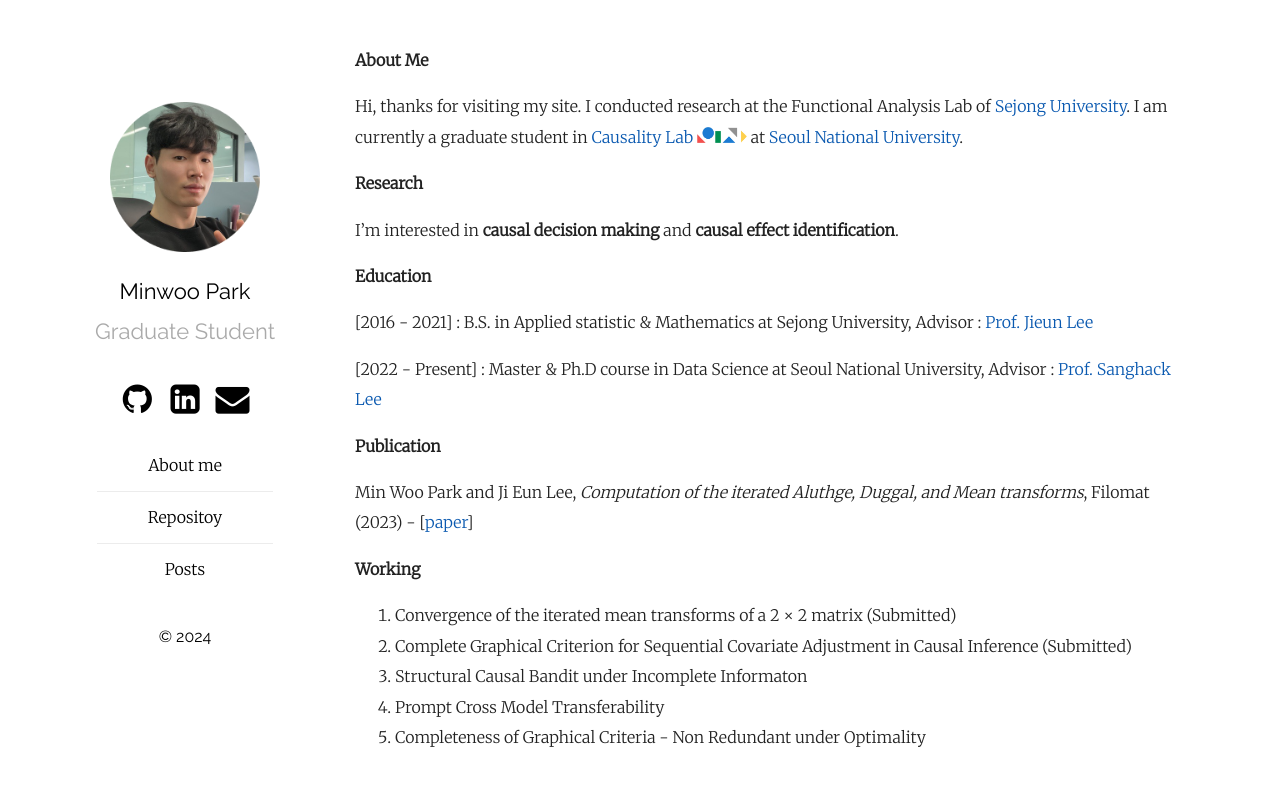
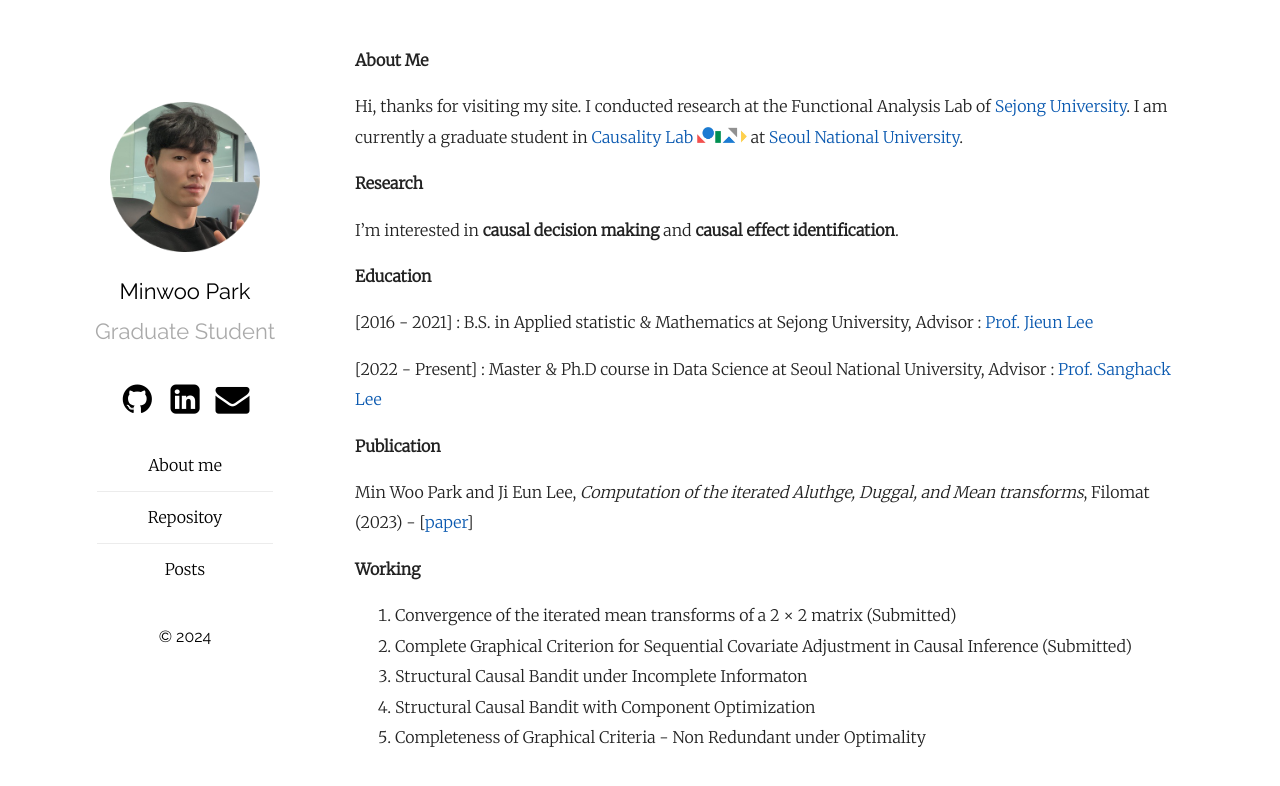
Before and after one commit to MinwooPark96/minwoopark96.github.com, a Jekyll site: the page built from aboutme.md, in a window 1280 px wide. Shown: the top 786 px of the page. Built offline with Jekyll 4.4.1, drawn with Linux system fonts in a browser that asks for light colours.

Commit message:
Remove prompt

```diff
--- a/aboutme.md
+++ b/aboutme.md
@@ -27,5 +27,5 @@ and Mean transforms*, Filomat (2023) - [[paper](https://doiserbia.nb.rs/Article.
 1. Convergence of the iterated mean transforms of a 2 × 2 matrix (Submitted)
 2. Complete Graphical Criterion for Sequential Covariate Adjustment in Causal Inference (Submitted)
 3. Structural Causal Bandit under Incomplete Informaton
-4. Prompt Cross Model Transferability
+4. Structural Causal Bandit with Component Optimization
 5. Completeness of Graphical Criteria - Non Redundant under Optimality
```
